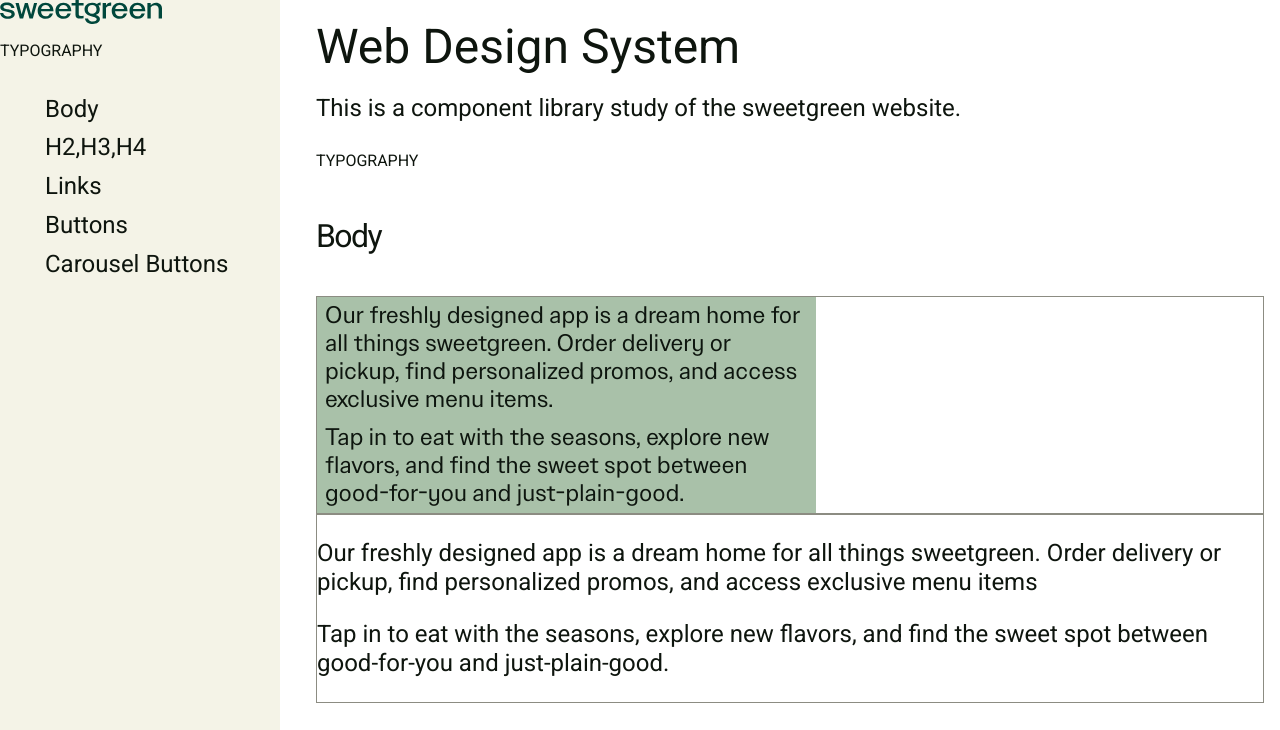
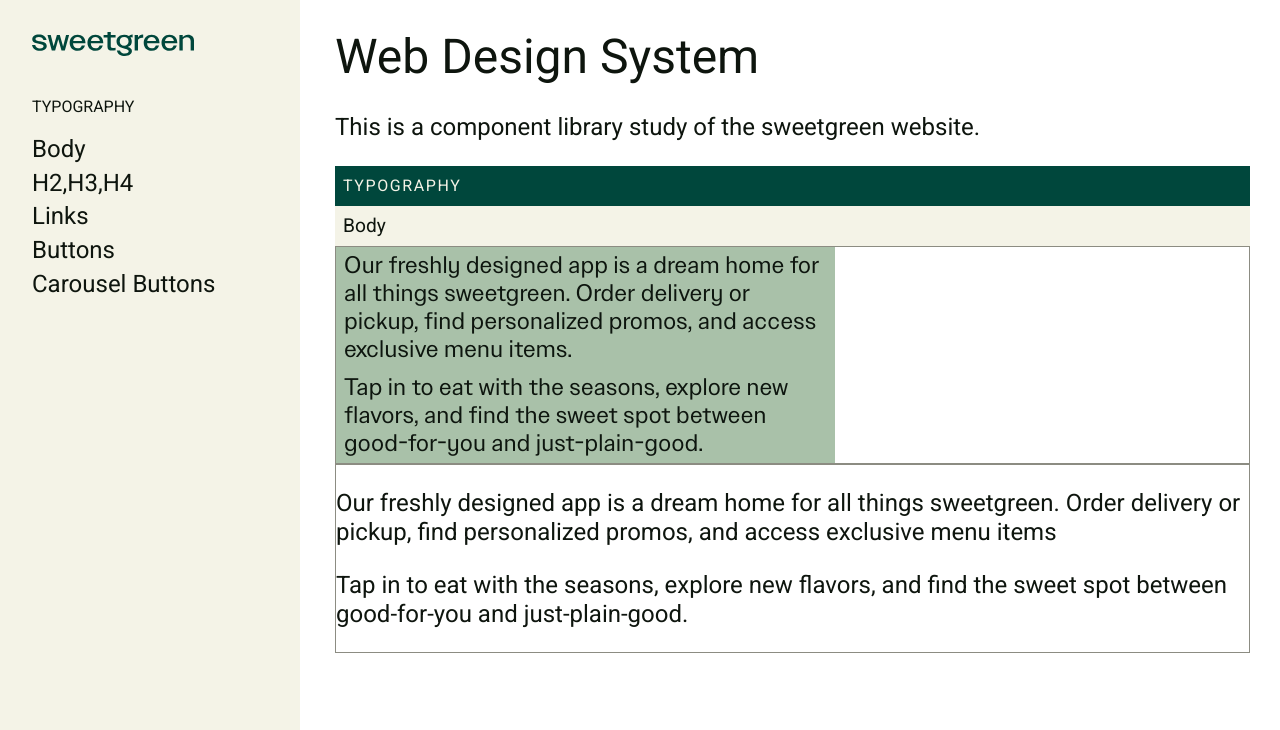
Before and after one commit to tgancedo/sweetgreen-casestudy, a plain HTML site: page components/index.html in a window 1280 px wide. Shown: the top 730 px of the page. Drawn offline with Linux system fonts and the light colour scheme; a web font is replaced by a local one.

Commit message:
Fixed spacing

```diff
--- a/components/index.html
+++ b/components/index.html
@@ -11,17 +11,17 @@
   </head>
   <body>
     <header class="sidebar">
-      <div>
+      <div class="sidebar__heading">
         <img src="img/Sweetgreen_logo.svg">
       </div>
-      <nav>
-        <h2>Typography</h2>
+      <nav class="sidebar__nav">
+        <a href="#typography"><h2>Typography</h2></a>
         <ul>
-          <li><a href="#home">Body</a></li>
-          <li><a href="#news">H2,H3,H4</a></li>
-          <li><a href="#contact">Links</a></li>
-          <li><a href="#about">Buttons</a></li>
-          <li><a href="#about">Carousel Buttons</a></li>
+          <li><a href="#body">Body</a></li>
+          <li><a href="#headings">H2,H3,H4</a></li>
+          <li><a href="#links">Links</a></li>
+          <li><a href="#buttons">Buttons</a></li>
+          <li><a href="#carousel-buttons">Carousel Buttons</a></li>
         </ul>
       </nav>
     </header>
@@ -29,14 +29,14 @@
     <main class="container component__main">
       <h1>Web Design System</h1>
       <p>
-        This is a component library study of the <a href="https://sweetgreen.com">sweetgreen</a> website.
+        This is a component library study of the <a href="https://sweetgreen.com" target="_blank">sweetgreen</a> website.
       </p>
 
       <section id="typography" class="page-section">
-        <h2>Typography</h2>
+        <h2 class="component__heading">Typography</h2>
 
         <article class="component">
-          <h3 class="component__name">Body</h3>
+          <h3 id="body" class="component__name">Body</h3>
           <div class="component__img">
             <img srcset="img/app__desc.png 2x" src="img/app__desc.png" alt="body copy">
           </div>
@@ -51,7 +51,7 @@
         </article>
 
         <article class="component">
-          <h3 class="component__name">H2, H3, H4</h3>
+          <h3 id="headings" class="component__name">H2, H3, H4</h3>
           <div class="component__img">
             <img srcset="img/app__pre-heading.png 2x" src="img/app__pre-heading.png" alt="h2">
             <img srcset="img/app__heading.png 2x" src="img/app__heading.png" alt="h3">
@@ -65,7 +65,7 @@
         </article>
 
         <article class="component">
-          <h3 class="component__name">Links</h3>
+          <h3 id="links" class="component__name">Links</h3>
           <div class="component__code">
             <a href="#!">Careers</a>
           </div>
@@ -73,11 +73,11 @@
       </section>
 
       <section id="atoms" class="page-section">
-        <h2>Atoms</h2>
+        <h2 class="component__heading">Atoms</h2>
 
         <h3 class="component__name">Buttons</h3>
 
-        <article>
+        <article class="component">
           <div class="component__img">
             <img srcset="img/nav-bar__button.png 2x" src="img/nav-bar__button.png" alt="nav button">
             <img srcset="img/hero__button.png 2x" src="img/hero__button.png" alt="hero button">
@@ -90,9 +90,9 @@
           </div>
         </article>
 
-        <h3 class="component__name">Carousel Buttons</h3>
+        <h3 id="carousel-buttons" class="component__name">Carousel Buttons</h3>
 
-        <article>
+        <article class="component">
           <div class="component__img">
             <img srcset="img/hero__button--carousel-left.png 2x" src="img/hero__button--carousel-left.png" alt="left button">
             <img srcset="img/hero__button--carousel-right.png 2x" src="img/hero__button--carousel-right.png" alt="right button">
--- a/css/main.css
+++ b/css/main.css
@@ -18,9 +18,7 @@ html {
   box-sizing: inherit;
 }
 
-/**
-* Typography
-*/
+/*------------ typography and image ------------*/
 
 body {
   font-family: var(--font-sans-serif);
@@ -35,15 +33,21 @@ h1, h2, h3 {
   font-weight: 300;
 }
 
+h1 {
+  line-height: 3rem;
+}
+
 h2 {
   font-size: 1rem;
   text-transform: uppercase;
+  padding: 0;
 }
 
 h3 {
   font-size: 4rem;
   letter-spacing: -.1rem;
   line-height: 3.5rem;
+  margin-top: 0;
 }
 
 h4 {
@@ -66,9 +70,7 @@ img {
   display: block;
 }
 
-/**
-* buttons
-*/
+/*------------ buttons ------------*/
 
 .button {
   color: var(--lime);
@@ -151,14 +153,16 @@ img {
   border: none;
 }
 
-/**
-* .component
-*/
+/*------------ .component ------------*/
 
 .component__main {
-  margin-left: 300px;
-  padding: 1px 16px;
+  margin-left: 305px;
+  padding: 1px 30px;
   height: 1000px;
+}
+
+.component {
+  margin-bottom: 5rem;
 }
 
 .component img {
@@ -174,33 +178,59 @@ img {
   border: 1px solid var(--mid-gray);
 }
 
-.component__name {
-  font-size: 2rem;
+.component__heading {
+  background: var(--kale-green);
+  color: var(--cream);
+  padding-left: .5rem;
+  letter-spacing: .1rem;
+  margin-bottom: 0;
+  line-height: 2.5rem;
 }
 
-/* The side navigation menu */
+.component__name {
+  font-size: 1.2rem;
+  background: var(--cream);
+  color: var(--black);
+  padding-left: .5rem;
+  letter-spacing: 0;
+  margin: 0;
+  line-height: 2.5rem;
+}
+
+/*------------ side navigation ------------*/
 
 .sidebar {
   margin: 0;
-  padding: 0;
-  width: 280px;
+  padding: 2rem;
+  width: 300px;
   background-color: var(--cream);
   position: fixed;
   height: 100%;
   overflow: auto;
 }
 
+.sidebar__heading {
+  padding-bottom: 1.5rem;
+}
+
+.sidebar ul {
+  list-style: none;
+  padding-left: 0;
+  margin: 0;
+}
+
 .sidebar li {
   display: block;
-  padding: 5px;
+  padding-bottom: 5px;
+  margin: 0;
 }
 
 @media screen and (max-width: 700px) {
   .sidebar {
     width: 100%;
-    height: auto;
+    height: 80px;
     position: relative;
   }
-  .sidebar li {float: left;}
+  .sidebar__nav {display: none;}
   .component__main {margin-left: 0;}
 }
```
